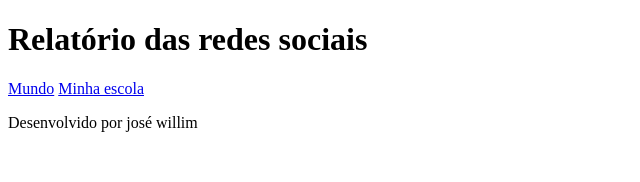
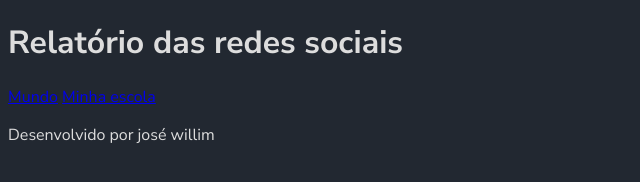
Before and after one commit to messicareca157/projeto-3-trimestre, a plain HTML site: page index.html in a window 1280 px wide. Shown: the whole page, without its empty margins (0-640 px from the left). Drawn offline with Linux system fonts and the light colour scheme.

Commit message:
Add files via upload

```diff
--- a/index.html
+++ b/index.html
@@ -23,3 +23,13 @@
     </footer>
 </body>
 </html>
+<!-- código omitido -->
+
+<head>
+    <meta charset="UTF-8">
+    <meta name="viewport" content="width=device-width, initial-scale=1.0">
+    <title>Redes Sociais</title>
+     <link rel="stylesheet" href="style.css">
+</head>
+
+<!-- código omitido -->
--- a/style.css
+++ b/style.css
@@ -0,0 +1,18 @@
+@import url('https://fonts.googleapis.com/css2?family=Nunito+Sans:ital,opsz,wght@0,6..12,200..1000;1,6..12,200..1000&display=swap');
+
+:root{
+    --bg-color: #222831;
+    --primary-color: #DDDDDD;
+    --secondary-color: #F05454;
+    --font: "Nunito Sans", sans-serif;
+}
+body {
+    background-color: var(--bg-color);
+
+
+
+
+
+color: var(--primary-color);
+font-family: var(--font);
+}
```
